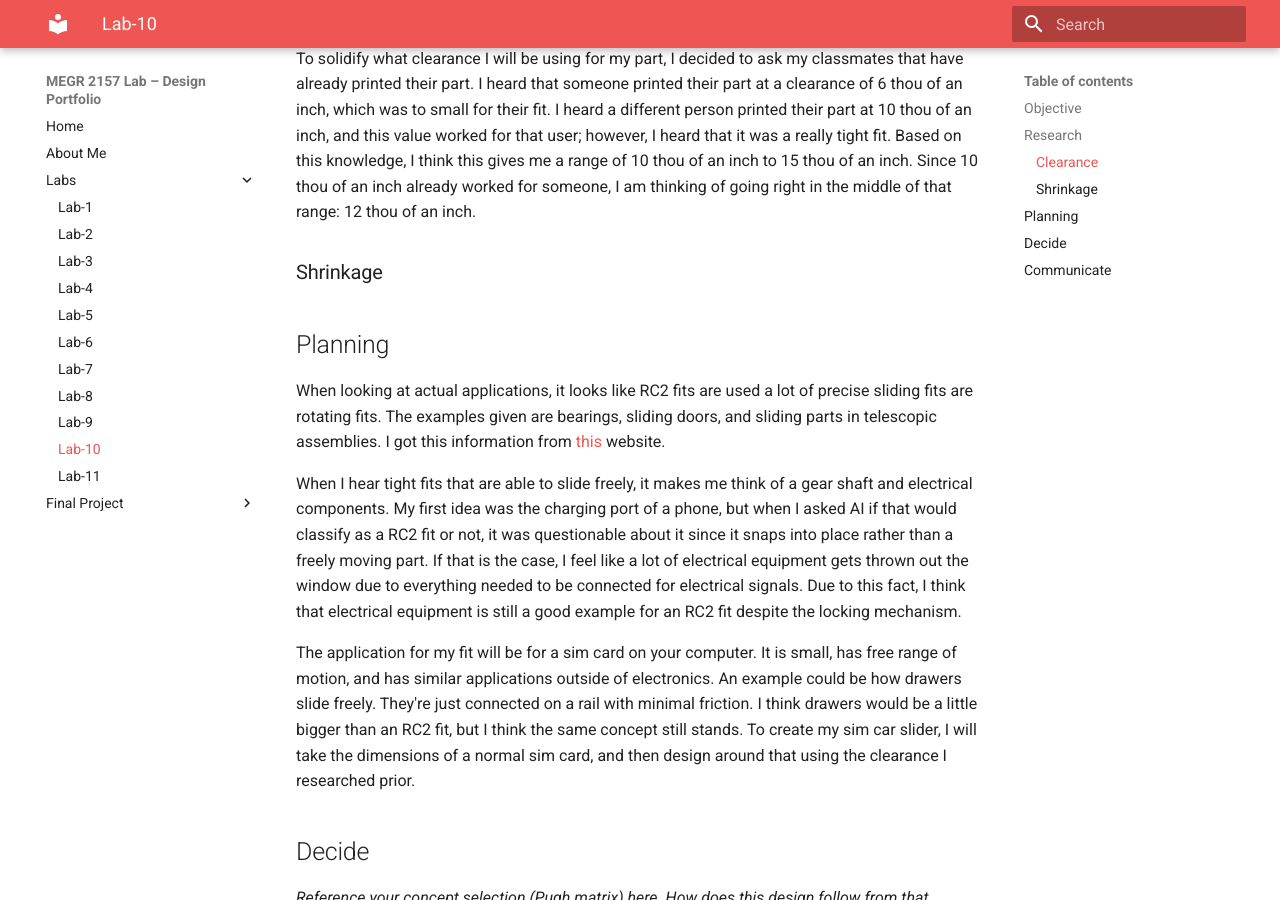
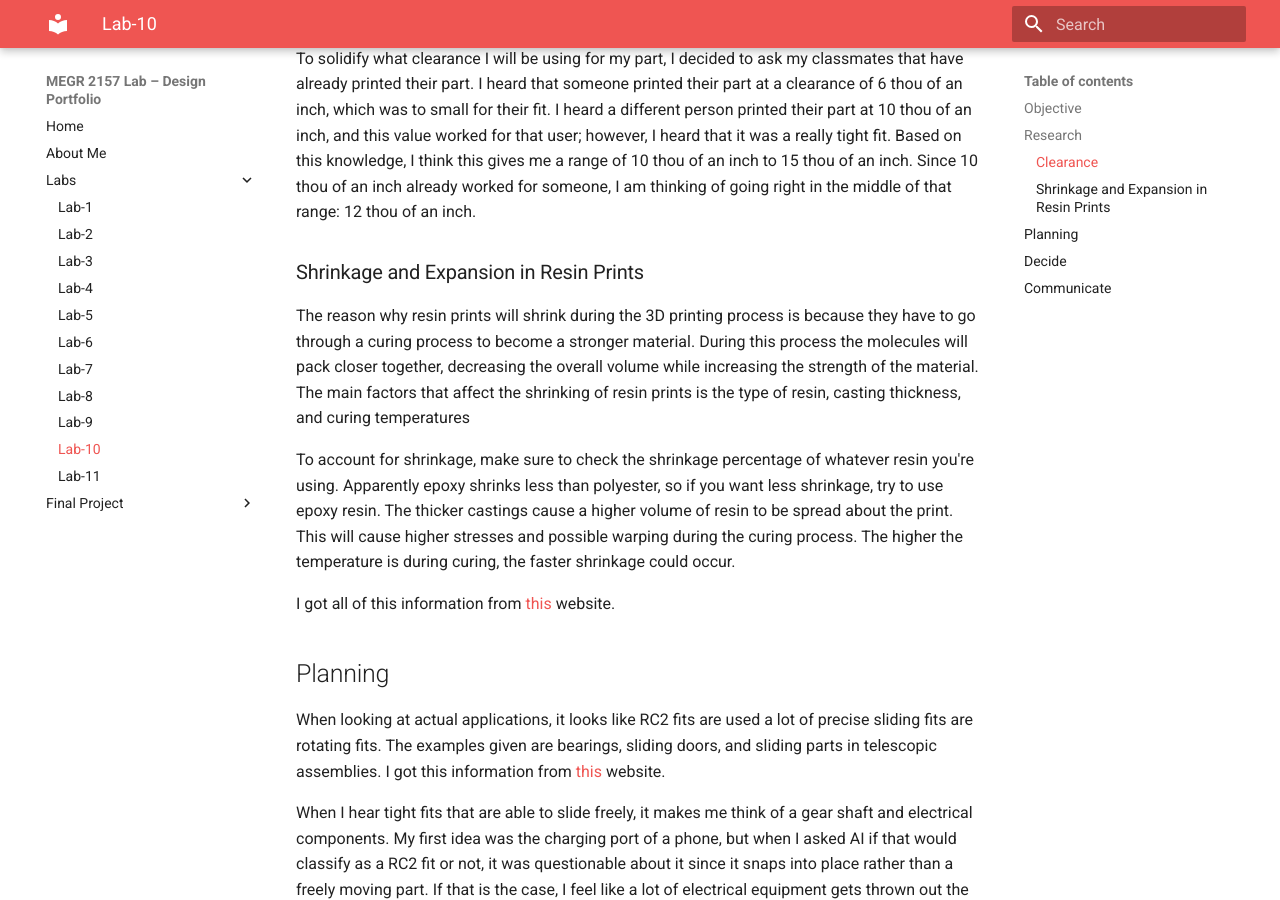
Before and after one commit to AndyChwalik/andy-chwalik-portfolio, an MkDocs documentation site: the page built from docs/Labs/L10/index.md, in a window 1280 px wide and 900 px high, scrolled down 1514 px. Built offline with MkDocs 1.6.1 and Material for MkDocs 9.7.7, drawn with Linux system fonts in a browser that asks for light colours.

Commit message:
Update index.md

```diff
--- a/docs/Labs/L10/index.md
+++ b/docs/Labs/L10/index.md
@@ -27,9 +27,13 @@ To check the clearance range I got from the Machinery Handbook, I decided to loo
 
 To solidify what clearance I will be using for my part, I decided to ask my classmates that have already printed their part. I heard that someone printed their part at a clearance of 6 thou of an inch, which was to small for their fit. I heard a different person printed their part at 10 thou of an inch, and this value worked for that user; however, I heard that it was a really tight fit. Based on this knowledge, I think this gives me a range of 10 thou of an inch to 15 thou of an inch. Since 10 thou of an inch already worked for someone, I am thinking of going right in the middle of that range: 12 thou of an inch.
 
-### Shrinkage
+### Shrinkage and Expansion in Resin Prints
 
+The reason why resin prints will shrink during the 3D printing process is because they have to go through a curing process to become a stronger material. During this process the molecules will pack closer together, decreasing the overall volume while increasing the strength of the material. The main factors that affect the shrinking of resin prints is the type of resin, casting thickness, and curing temperatures
 
+To account for shrinkage, make sure to check the shrinkage percentage of whatever resin you're using. Apparently epoxy shrinks less than polyester, so if you want less shrinkage, try to use epoxy resin. The thicker castings cause a higher volume of resin to be spread about the print. This will cause higher stresses and possible warping during the curing process. The higher the temperature is during curing, the faster shrinkage could occur.
+
+I got all of this information from [this](https://artsshala.com/blogs/resin-art/resin-shrinkage-a-comprehensive-guide-for-makers-and-hobbyists) website.
 
 ## Planning
 
```
